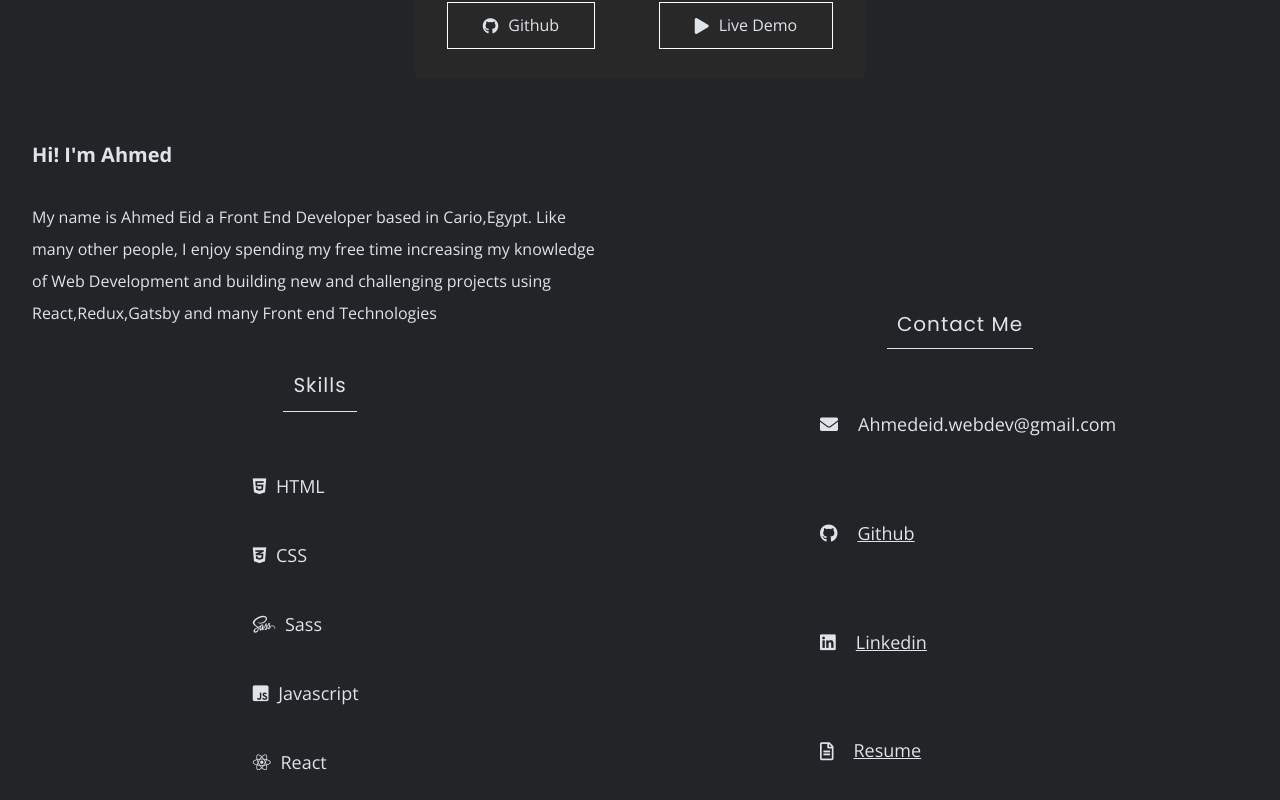
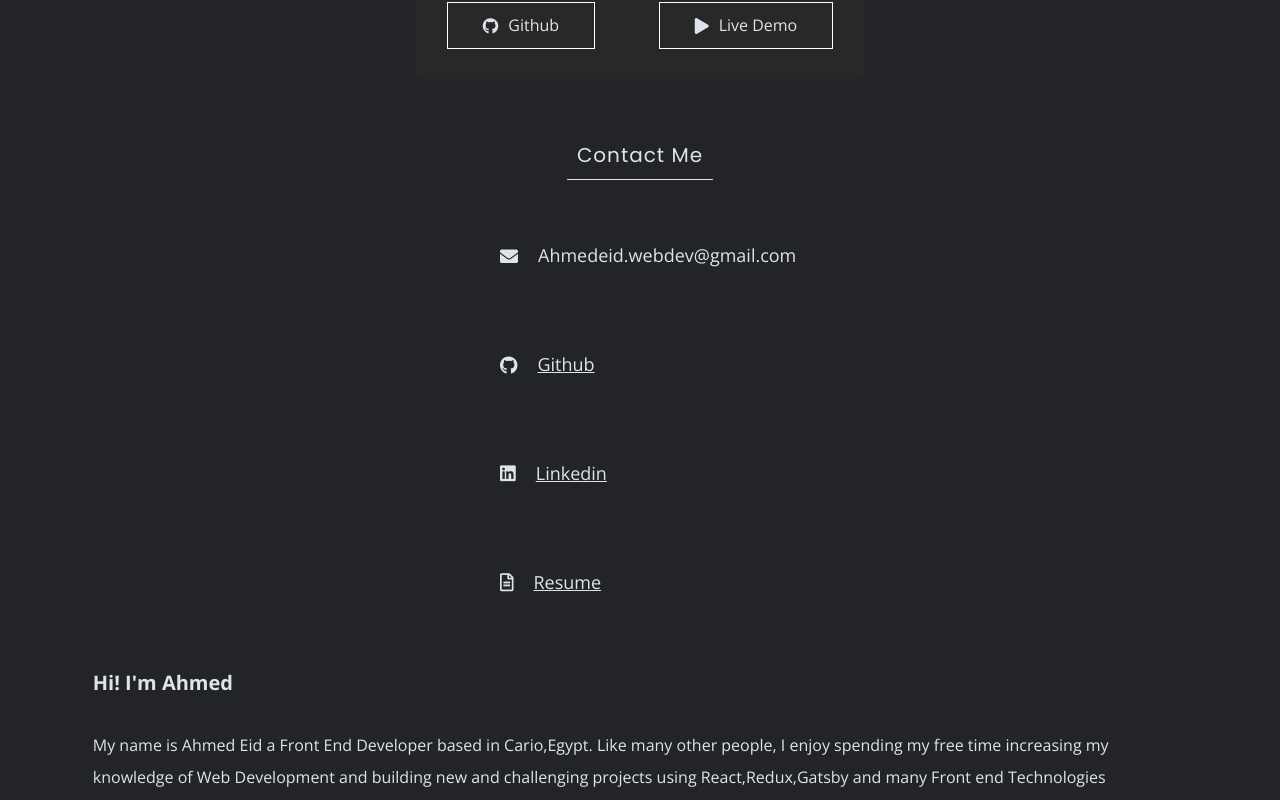
Before and after one commit to ahmed-eidd/my-portfolio, a React (Create React App) app: page / in a window 1280 px wide. Shown: the part 2320-3120 px from the top of the page. Built offline with nearby package versions, Linux system fonts and the light colour scheme.

Commit message:
added google drive link

```diff
--- a/src/components/About/About.module.css
+++ b/src/components/About/About.module.css
@@ -7,7 +7,7 @@
 }
   @media only screen and (max-width: 1370px) {
     .About {
-      flex-direction: column-reverse;
+      flex-direction: column-reverse !important;
     }
 
     .AboutMe {
```
